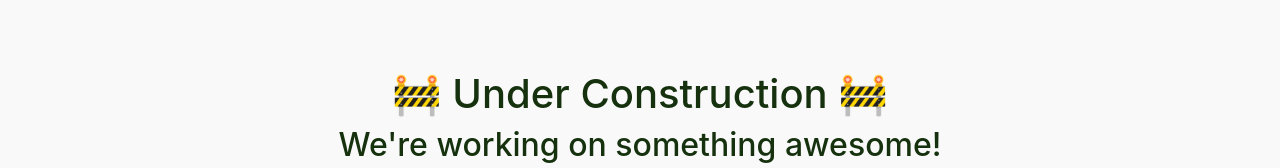
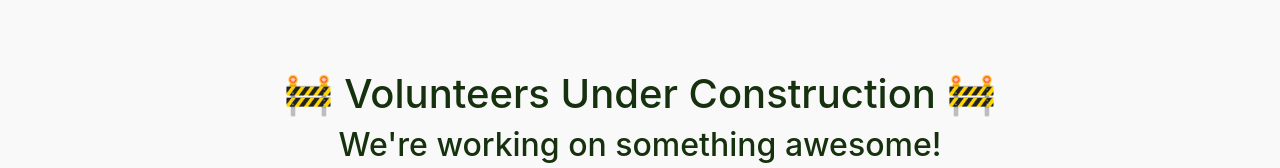
Before and after one commit to Brian-K-Gathui/VolunTree-V1, a React (Create React App) app in the folder client/: page /volunteers/create in a window 1280 px wide. Shown: the part 512-680 px from the top of the page. Built offline with nearby package versions, Linux system fonts and the light colour scheme.

Commit message:
Multiple changes implemented, Construction pages improved, and proper routing for organizations not organization in the App.js

```diff
--- a/client/src/pages/volunteerPages/CreateVolunteer.js
+++ b/client/src/pages/volunteerPages/CreateVolunteer.js
@@ -6,7 +6,7 @@ const UnderConstruction = () => {
         <div className="dashboard-container">
             <div className="d-flex justify-content-center align-items-center" style={{ height: "100vh" }}>
                 <div className="col-md-12 text-center">
-                    <h1>🚧 Under Construction 🚧</h1>
+                    <h1>🚧 Volunteers Under Construction 🚧</h1>
                     <h2>We're working on something awesome!</h2>
                     <p>Stay tuned while we build this page.</p>
                 </div>
```
